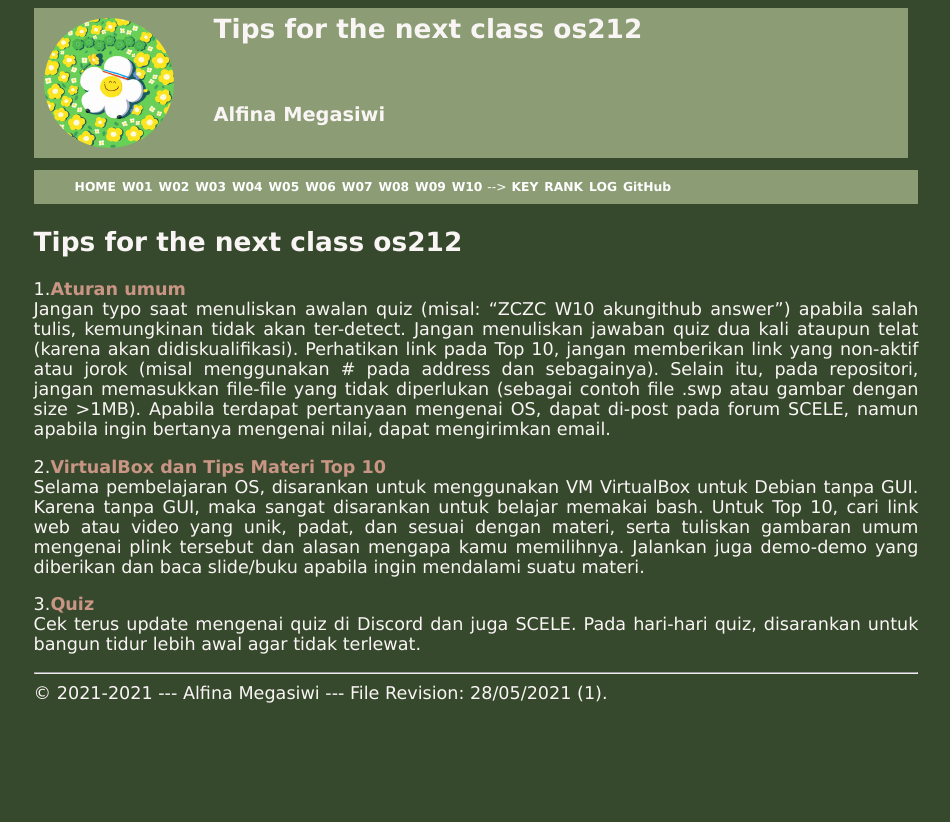
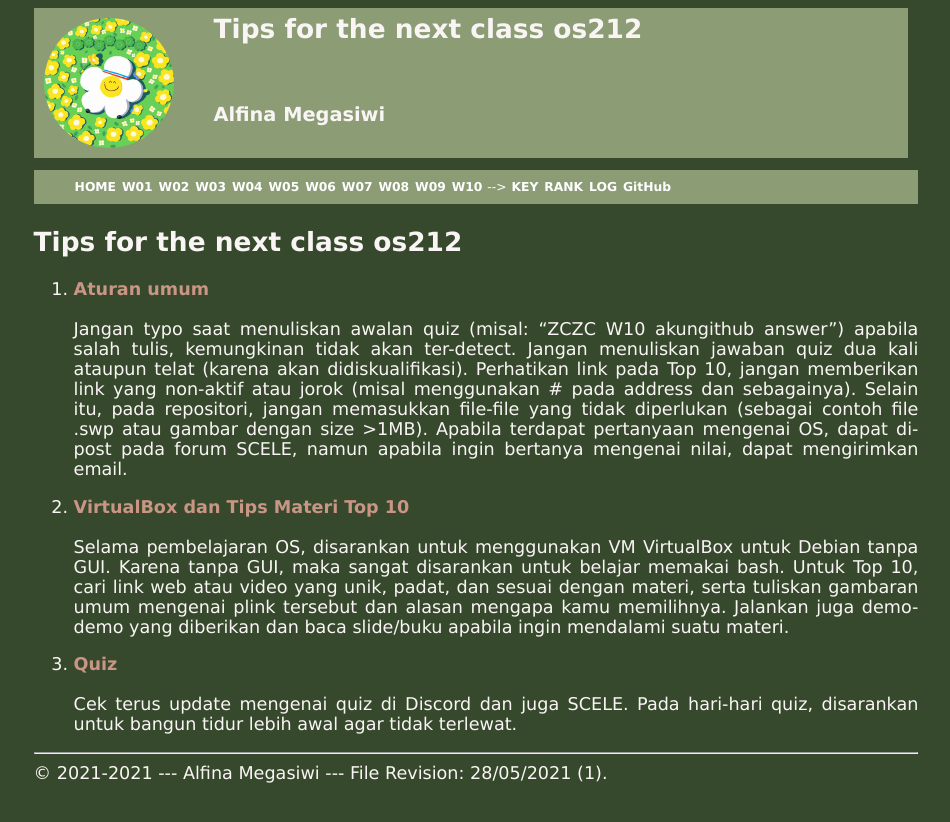
Before and after one commit to alfina-megasiwi/os211, a Jekyll site: the page built from w10.md, in a window 1280 px wide. Shown: the top 822 px of the page, without its empty margins (164-1114 px from the left). Built offline with Jekyll 4.4.1, drawn with Linux system fonts in a browser that asks for light colours; our own code applies the rules of GitHub Pages for plain Markdown files.

Commit message:
finish W10

```diff
--- a/w10.md
+++ b/w10.md
@@ -5,11 +5,11 @@ permalink: /W10/
 
 # Tips for the next class os212
 
-1.[Aturan umum]()<br>
+1. [Aturan umum]()<br><br>
 Jangan typo saat menuliskan awalan quiz (misal: “ZCZC W10 akungithub answer”) apabila salah tulis, kemungkinan tidak akan ter-detect. Jangan menuliskan jawaban quiz dua kali ataupun telat (karena akan didiskualifikasi). Perhatikan link pada Top 10, jangan memberikan link yang non-aktif atau jorok (misal menggunakan # pada address dan sebagainya). Selain itu, pada repositori, jangan memasukkan file-file yang tidak diperlukan (sebagai contoh file .swp atau gambar dengan size >1MB). Apabila terdapat pertanyaan mengenai OS, dapat di-post pada forum SCELE, namun apabila ingin bertanya mengenai nilai, dapat mengirimkan email.
 
-2.[VirtualBox dan Tips Materi Top 10]()<br>
+2. [VirtualBox dan Tips Materi Top 10]()<br><br>
 Selama pembelajaran OS, disarankan untuk menggunakan VM VirtualBox untuk Debian tanpa GUI. Karena tanpa GUI, maka sangat disarankan untuk belajar memakai bash. Untuk Top 10, cari link web atau video yang unik, padat, dan sesuai dengan materi, serta tuliskan gambaran umum mengenai plink tersebut dan alasan mengapa kamu memilihnya. Jalankan juga demo-demo yang diberikan dan baca slide/buku apabila ingin mendalami suatu materi.
 
-3.[Quiz]()<br>
+3. [Quiz]()<br><br>
 Cek terus update mengenai quiz di Discord dan juga SCELE. Pada hari-hari quiz, disarankan untuk bangun tidur lebih awal agar tidak terlewat.
```
Also changed, not shown: 10 other files.
